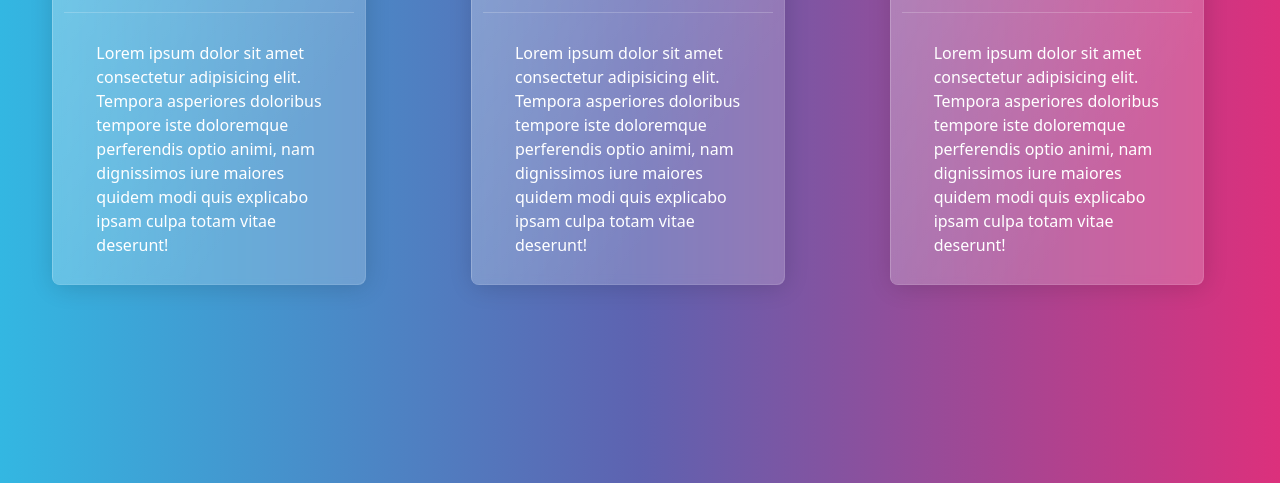
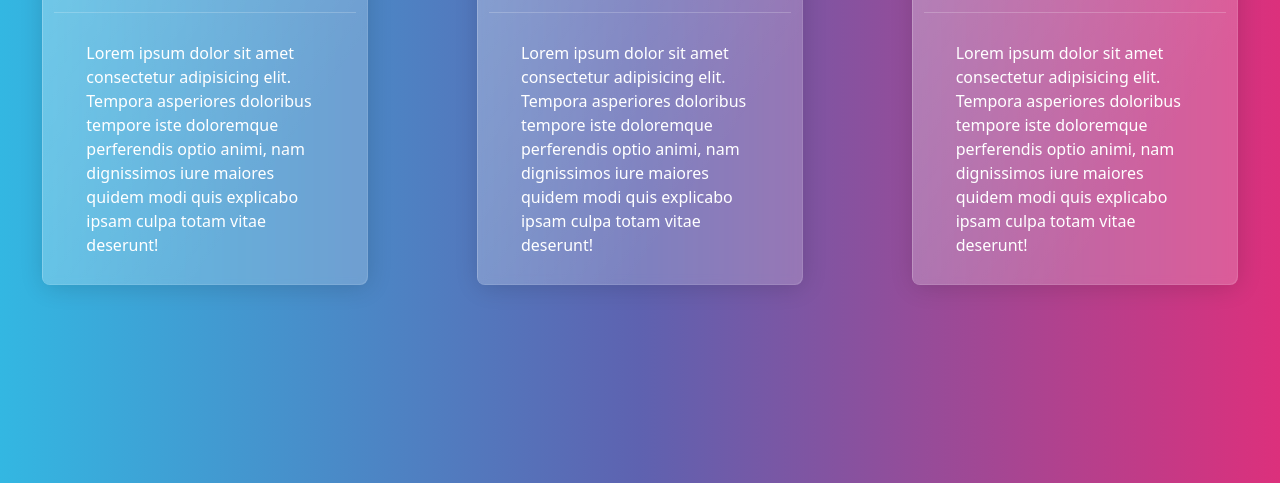
Before and after one commit to boblipk/Portfolio, a plain HTML site: page About.html in a window 1280 px wide. Shown: the part 317-800 px from the top of the page. Drawn offline with Linux system fonts and the light colour scheme.

Commit message:
fixed cards not reaching right edge of screen

```diff
--- a/About.html
+++ b/About.html
@@ -26,7 +26,7 @@
     <header>
         <h1 class="text-center container bg-light border border-1 border-light rounded p-3 bg-opacity-25 shadow-md " >All About Me</h1>
     </header>
-    <main class="container-fluid row">
+    <main class="row bg">
             <article class="card col-12 col-md-3 mx-auto mb-3">
                     <header class="card-header text-center">
                         <h2 class="card-title">Attributes</h2>
```
